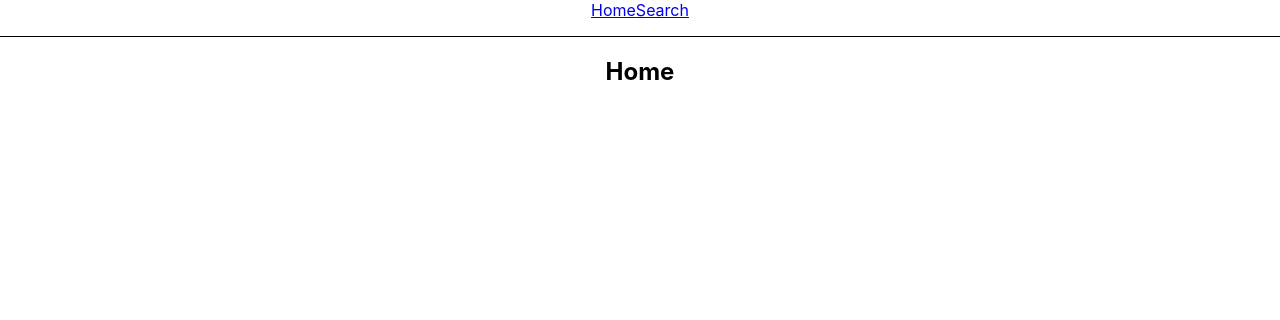
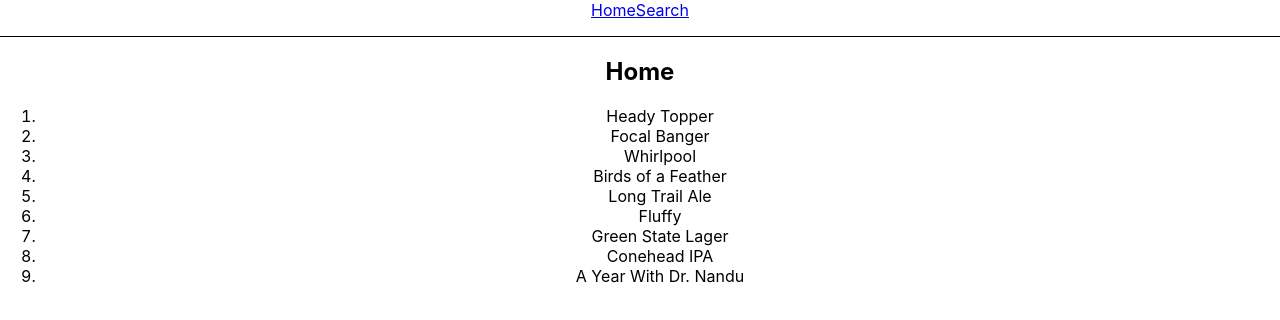
Before and after one commit to dillon9693/taps, a React (Create React App) app in the folder client/: page /home in a window 1280 px wide. Shown: the top 320 px of the page. Built offline with nearby package versions, Linux system fonts and the light colour scheme.

Commit message:
Get a list of beers and render them on the home page

```diff
--- a/client/src/routes/Home.tsx
+++ b/client/src/routes/Home.tsx
@@ -1,9 +1,22 @@
-import React from "react";
+import React, { useEffect, useState } from "react";
+
+import { Beer, getBeers } from "../services/beerService";
 
 export default function Home() {
+  const [beers, setBeers] = useState<Beer[]>([]);
+
+  useEffect(() => {
+    getBeers().then((beersResult) => setBeers(beersResult));
+  }, []);
+
   return (
     <main>
       <h2>Home</h2>
+      <ol>
+        {beers.map((beer) => (
+          <li key={beer.id}>{beer.name}</li>
+        ))}
+      </ol>
     </main>
   );
 }
```
